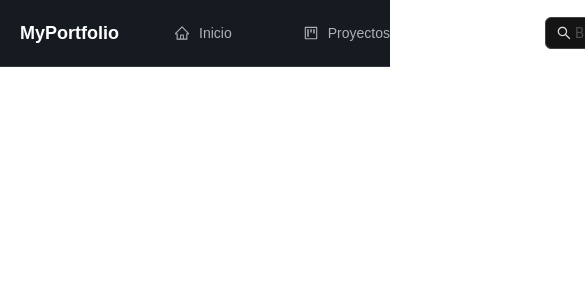
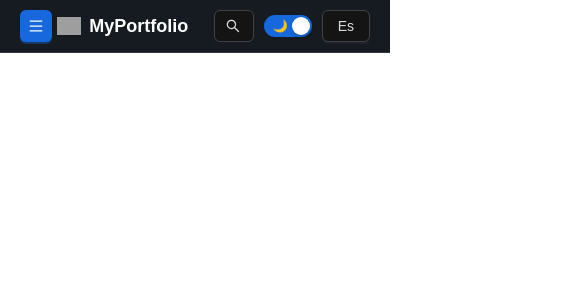
Before and after one commit to JuanLaspiur/git-chum_porfolio_personal-Frontend, a React (Vite) app: page / in a window 390 px wide. Shown: the top 300 px of the page, 585 px wide, since content can reach past the window. Built offline with nearby package versions, Linux system fonts and the light colour scheme; grey boxes are pictures that could not be loaded; a web font is replaced by a local one.

Commit message:
Logo y responsible

```diff
--- a/src/components/Header/NavMenu.tsx
+++ b/src/components/Header/NavMenu.tsx
@@ -1,14 +1,24 @@
-import { Menu } from "antd";
+import { useState, useEffect } from "react";
+import { Menu, Drawer, Button } from "antd";
 import { NavLink } from "react-router-dom";
-import { HomeOutlined, InfoCircleOutlined, ProjectOutlined } from "@ant-design/icons";
+import { HomeOutlined, InfoCircleOutlined, ProjectOutlined, MenuOutlined } from "@ant-design/icons";
 import translations from "./headerTranslations.json";
 
 type NavMenuProps = {
   isDarkMode: boolean;
-  language: 'es' | 'en';
+  language: "es" | "en";
 };
 
 const NavMenu: React.FC<NavMenuProps> = ({ isDarkMode, language }) => {
+  const [isMobile, setIsMobile] = useState(window.innerWidth < 768);
+  const [drawerVisible, setDrawerVisible] = useState(false);
+
+  useEffect(() => {
+    const handleResize = () => setIsMobile(window.innerWidth < 768);
+    window.addEventListener("resize", handleResize);
+    return () => window.removeEventListener("resize", handleResize);
+  }, []);
+
   const menuItems = [
     { key: "home", icon: <HomeOutlined />, path: "/", label: translations[language].home },
     { key: "projects", icon: <ProjectOutlined />, path: "/projects", label: translations[language].projects },
@@ -16,11 +26,26 @@ const NavMenu: React.FC<NavMenuProps> = ({ isDarkMode, language }) => {
   ];
 
   return (
+    <>
+      {isMobile ? (
+        <>
+          <Button
+            type="primary"
+            icon={<MenuOutlined />}
+            onClick={() => setDrawerVisible(true)}
+            className="mobile-menu-button"
+          />
+          <Drawer
+            title="Menú"
+            placement="left"
+            onClose={() => setDrawerVisible(false)}
+            visible={drawerVisible}
+            bodyStyle={{ padding: 0 }}
+          >
             <Menu
-      mode="horizontal"
+              mode="vertical"
               theme={isDarkMode ? "dark" : "light"}
-      className="nav-menu"
-      style={{ display: 'flex', gap: '20px' }}
+              onClick={() => setDrawerVisible(false)}
             >
               {menuItems.map(({ key, icon, path, label }) => (
                 <Menu.Item key={key} icon={icon}>
@@ -28,6 +53,22 @@ const NavMenu: React.FC<NavMenuProps> = ({ isDarkMode, language }) => {
                 </Menu.Item>
               ))}
             </Menu>
+          </Drawer>
+        </>
+      ) : (
+        <Menu
+          mode="horizontal"
+          theme={isDarkMode ? "dark" : "light"}
+          className="nav-menu"
+        >
+          {menuItems.map(({ key, icon, path, label }) => (
+            <Menu.Item key={key} icon={icon}>
+              <NavLink to={path}>{label}</NavLink>
+            </Menu.Item>
+          ))}
+        </Menu>
+      )}
+    </>
   );
 };
 
--- a/src/components/Header/index.tsx
+++ b/src/components/Header/index.tsx
@@ -1,8 +1,8 @@
-import { useContext } from "react";
+import { useContext, useState, useEffect } from "react";
 import { ThemeContext } from "../../context/ThemeContext";
 import { LanguageContext } from "../../context/LanguageContext";
 import { Input } from "antd";
-import {  SearchOutlined } from "@ant-design/icons";
+import { SearchOutlined } from "@ant-design/icons";
 import translations from "./headerTranslations.json";
 import "../styles/Header.css";
 import ThemeToggle from "../ThemeToggle";
@@ -12,6 +12,7 @@ import NavMenu from "./NavMenu";
 const Header: React.FC = () => {
   const themeContext = useContext(ThemeContext);
   const languageContext = useContext(LanguageContext);
+  const [isMobile, setIsMobile] = useState(window.innerWidth < 768);
 
   if (!themeContext || !languageContext) {
     throw new Error("ThemeContext and LanguageContext must be used within their respective providers");
@@ -20,12 +21,25 @@ const Header: React.FC = () => {
   const { isDarkMode } = themeContext;
   const { language } = languageContext;
 
-
+  useEffect(() => {
+    const handleResize = () => setIsMobile(window.innerWidth < 768);
+    window.addEventListener("resize", handleResize);
+    return () => window.removeEventListener("resize", handleResize);
+  }, []);
 
   return (
     <header className={`header ${isDarkMode ? "dark-theme" : "light-theme"}`}>
-      <div className="logo">MyPortfolio</div>
-      <NavMenu isDarkMode={isDarkMode} language={language} />
+      {isMobile ? (
+        <>
+            <NavMenu isDarkMode={isDarkMode} language={language} />
+            <div className="logo">  <img src={`./${!isDarkMode ?'logo':'logo_white'}.png`} alt="logo" className="logo-icon" />MyPortfolio </div>
+        </>
+      ) : (
+        <>
+          <div className="logo">  <img src={`./${!isDarkMode ?'logo':'logo_white'}.png`} alt="logo" className="logo-icon" /> MyPortfolio</div>
+          <NavMenu isDarkMode={isDarkMode} language={language} />
+        </>
+      )}
 
       <div className="header-right">
         <Input
@@ -34,7 +48,7 @@ const Header: React.FC = () => {
           prefix={<SearchOutlined />}
         />
         <ThemeToggle />
-        <LanguageSwitcher />
+        <LanguageSwitcher  isMobile={isMobile}/>
       </div>
     </header>
   );
--- a/src/components/LanguageSwitcher.tsx
+++ b/src/components/LanguageSwitcher.tsx
@@ -3,11 +3,15 @@ import { LanguageContext } from "../context/LanguageContext";
 import { Button } from "antd";
 
 const translations = {
-  es: { lang: "🇪🇸 Español" },
-  en: { lang: "🇬🇧 English" },
+  es: { lang: "🇪🇸 Español", short: "Es" },
+  en: { lang: "🇬🇧 English", short: "En" },
 };
 
-const LanguageSwitcher: React.FC = () => {
+interface LanguageSwitcherProps {
+  isMobile: boolean;
+}
+
+const LanguageSwitcher: React.FC<LanguageSwitcherProps> = ({ isMobile }) => {
   const languageContext = useContext(LanguageContext);
 
   if (!languageContext) {
@@ -16,7 +20,11 @@ const LanguageSwitcher: React.FC = () => {
 
   const { language, changeLanguage } = languageContext;
 
-  return <Button onClick={changeLanguage}>{translations[language].lang}</Button>;
+  return (
+    <Button onClick={changeLanguage}>
+      {isMobile ? translations[language].short : translations[language].lang}
+    </Button>
+  );
 };
 
 export default LanguageSwitcher;
--- a/src/components/styles/Header.css
+++ b/src/components/styles/Header.css
@@ -16,7 +16,16 @@
   font-size: 18px;
   font-weight: bold;
   margin-right: 20px;
+  display: flex;
+  align-items: center;
+  gap: 8px;
 }
+
+.logo-icon {
+  width: 24px;
+  height: auto;
+}
+
 
 .nav-menu {
   display: flex !important;
@@ -30,7 +39,7 @@
 .nav-menu .ant-menu-item {
   display: flex;
   align-items: center;
-  white-space: nowrap; /* Evita saltos de línea */
+  white-space: nowrap;
 }
 
 .header-right {
@@ -54,3 +63,10 @@
   --border-color: #e1e4e8;
   color: black;
 }
+
+@media (max-width: 768px) {
+  .search-bar {
+    max-width: 40px;
+    font-size: 14px;
+  }
+}
```
Lines whose indentation alone changed are shown as unchanged.
